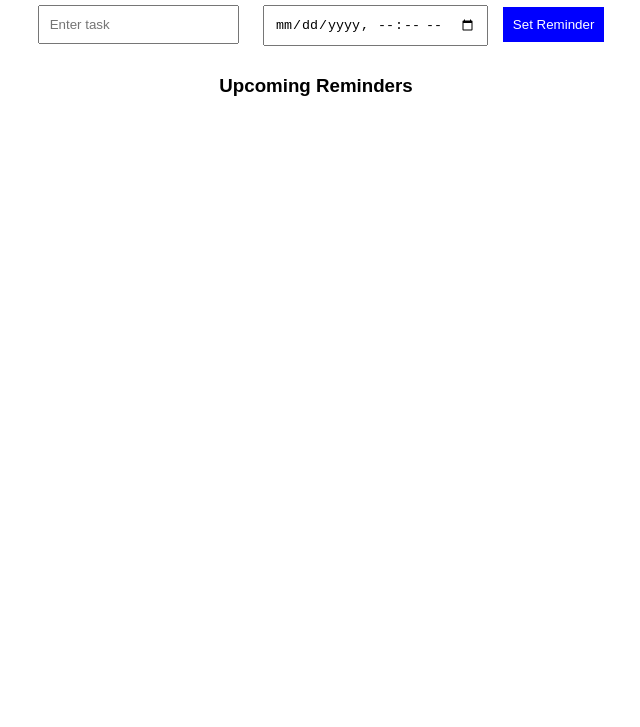
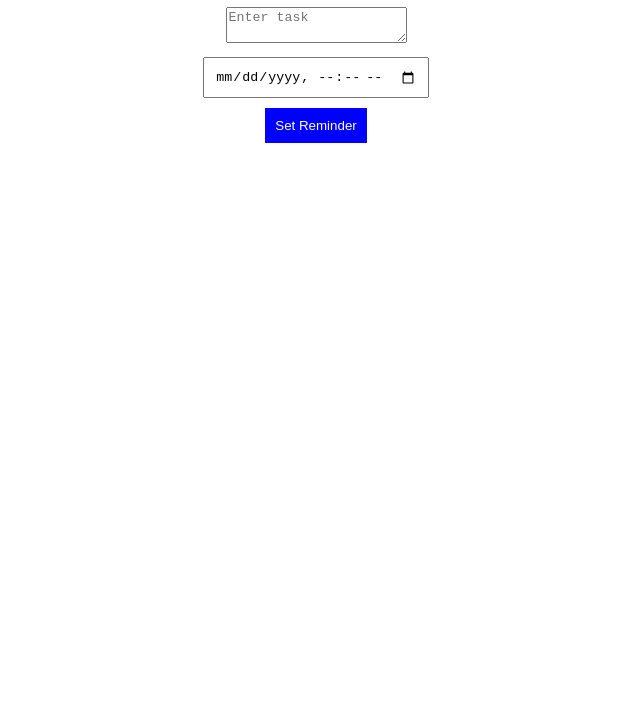
Before and after one commit to S9atish7/remainder, a plain HTML site: page index.html in a window 1280 px wide. Shown: the part 73-800 px from the top of the page, without its empty margins (324-964 px from the left). Drawn offline with Linux system fonts and the light colour scheme.

Commit message:
Update index.html

```diff
--- a/index.html
+++ b/index.html
@@ -7,15 +7,13 @@
     <link rel="stylesheet" href="style.css">
 </head>
 <body>
-
-    <h2>Reminder App</h2>
-    <input type="text" id="task" placeholder="Enter task">
-    <input type="datetime-local" id="reminder-time">
-    <button id="set-reminder">Set Reminder</button>
-
-    <h3>Upcoming Reminders</h3>
-    <ul id="reminder-list"></ul>
-
+    <div class="container">
+        <h1>Reminder App</h1>
+        <textarea class="enter-text" placeholder="Enter task"></textarea><br>
+        <input type="datetime-local" class="time-input"><br>
+        <button class="speak-btn">Set Reminder</button>
+        <div class="reminder-list"></div>
+    </div>
     <script src="script.js"></script>
 </body>
 </html>
```
